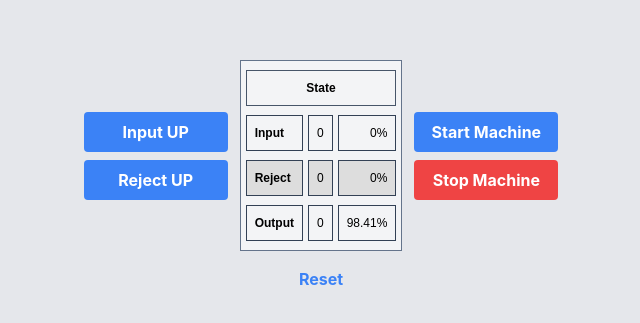
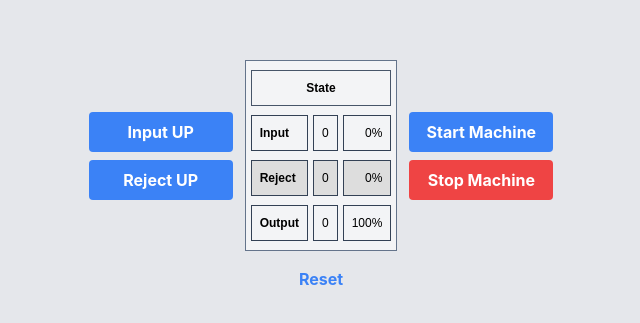
Before and after one commit to pradana01/iotDashboard, a React (Create React App) app: page / in a window 1280 px wide. Shown: the part 225-548 px from the top of the page, without its empty margins (319-959 px from the left). Built offline with nearby package versions, Linux system fonts and the light colour scheme.

Commit message:
fix issue that machine run more that once

```diff
--- a/src/components/button-action/index.jsx
+++ b/src/components/button-action/index.jsx
@@ -4,7 +4,7 @@ import React from "react";
 export default function ButtonAction({ children, onClick, injectClass = "" }) {
     return (
         <div onClick={onClick}>
-            <button class={"w-36 my-1 bg-blue-500 hover:bg-blue-700 text-white font-bold py-2 px-4 rounded " + injectClass}>
+            <button className={"w-36 my-1 bg-blue-500 hover:bg-blue-700 text-white font-bold py-2 px-4 rounded " + injectClass}>
                 {children}
             </button>
         </div>
--- a/src/pages/dashboard/index.jsx
+++ b/src/pages/dashboard/index.jsx
@@ -56,7 +56,7 @@ function Dashboard() {
                         <tr className="text-right">
                             <td className="border border-slate-700 text-left font-bold">Output</td>
                             <td className="border border-slate-700 text-right">{input+reject}</td>
-                            <td className="border border-slate-700 text-right">98.41%</td>
+                            <td className="border border-slate-700 text-right">100%</td>
                         </tr>
                     </tbody>
                 </table>
@@ -64,6 +64,8 @@ function Dashboard() {
                 <div className="mt-12 mx-3 flex flex-col">
                     <ButtonAction
                         onClick={() => {
+                            clearInterval(time)
+
                             let timer = setInterval(() => {
                                 let rng = Math.round(Math.random());
                                 if (rng) {
```
